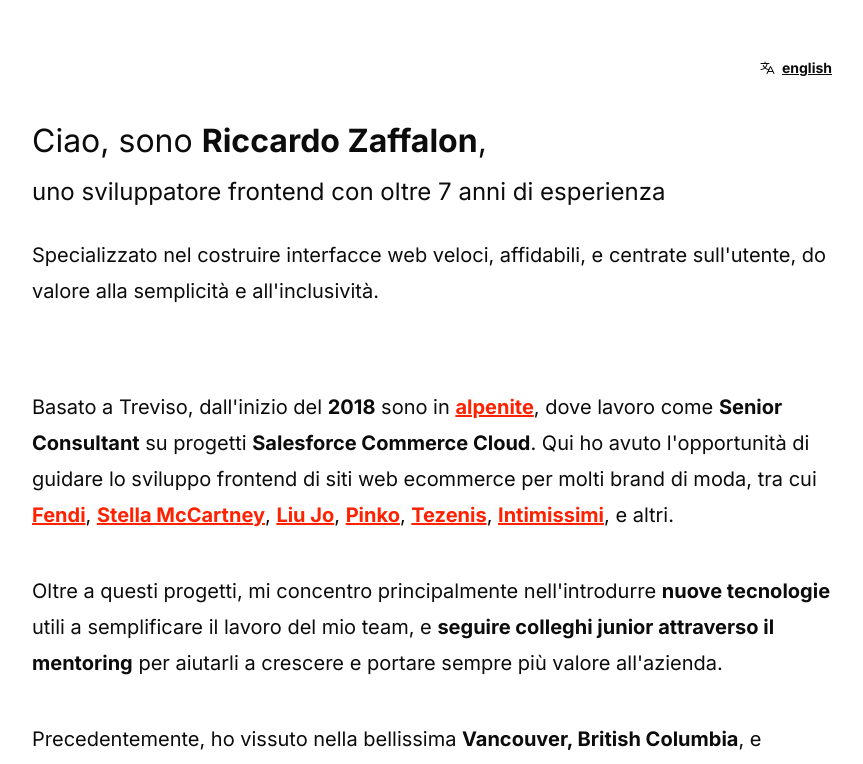
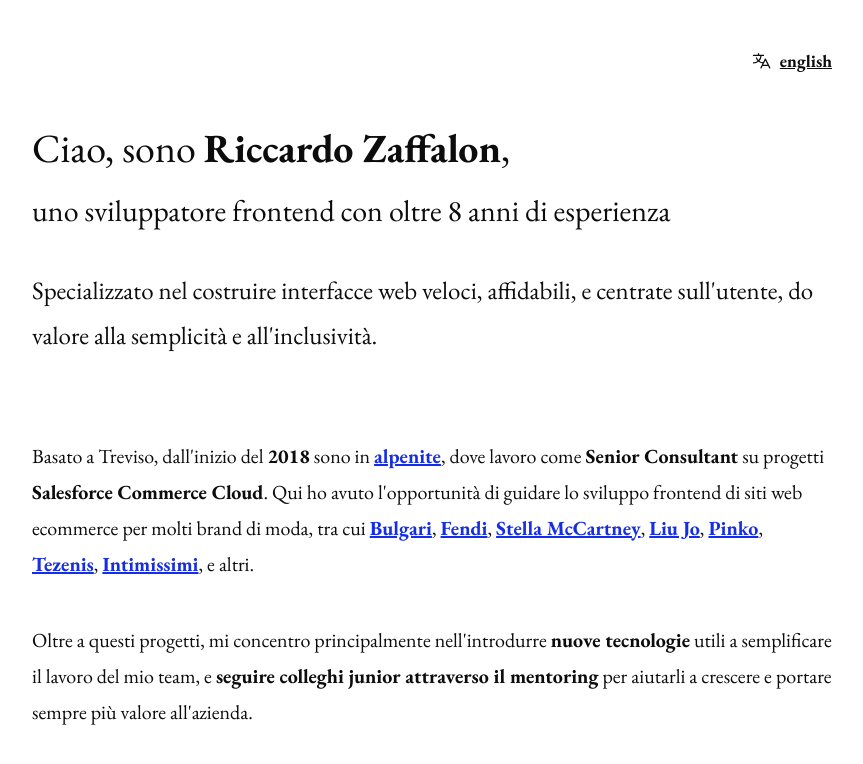
Before and after one commit to RiccardoZaffalon/riccardozaffalon.github.io, a SvelteKit app: page /it in a window 1280 px wide. Shown: the top 764 px of the page, without its empty margins (208-1071 px from the left). Built offline with nearby package versions, Linux system fonts and the light colour scheme.

Commit message:
Update looks and bio

```diff
--- a/src/app.html
+++ b/src/app.html
@@ -5,6 +5,10 @@
 	<meta charset="utf-8" />
 	<link rel="icon" href="%sveltekit.assets%/favicon.ico" />
 	<meta name="viewport" content="width=device-width, initial-scale=1" />
+	<link rel="preconnect" href="https://fonts.googleapis.com" />
+	<link rel="preconnect" href="https://fonts.gstatic.com" crossorigin />
+	<link href="https://fonts.googleapis.com/css2?family=EB+Garamond:ital,wght@0,400..800;1,400..800&display=swap"
+		rel="stylesheet" />
 	%sveltekit.head%
 </head>
 
--- a/src/content/it/bio.md
+++ b/src/content/it/bio.md
@@ -1,4 +1,4 @@
-Basato a Treviso, dall'inizio del **2018** sono in [alpenite](//www.alpenite.com), dove lavoro come **Senior Consultant** su progetti **Salesforce Commerce Cloud**. Qui ho avuto l'opportunità di guidare lo sviluppo frontend di siti web ecommerce per molti brand di moda, tra cui [Fendi](https://www.fendi.com/), [Stella McCartney](https://www.stellamccartney.com/), [Liu Jo](//www.liujo.com), [Pinko](//www.pinko.com), [Tezenis](//www.tezenis.com), [Intimissimi](//www.intimissimi.com), e altri.
+Basato a Treviso, dall'inizio del **2018** sono in [alpenite](//www.alpenite.com), dove lavoro come **Senior Consultant** su progetti **Salesforce Commerce Cloud**. Qui ho avuto l'opportunità di guidare lo sviluppo frontend di siti web ecommerce per molti brand di moda, tra cui [Bulgari](https://www.bulgari.com), [Fendi](https://www.fendi.com/), [Stella McCartney](https://www.stellamccartney.com/), [Liu Jo](//www.liujo.com), [Pinko](//www.pinko.com), [Tezenis](//www.tezenis.com), [Intimissimi](//www.intimissimi.com), e altri.
 
 Oltre a questi progetti, mi concentro principalmente nell'introdurre **nuove tecnologie** utili a semplificare il lavoro del mio team, e **seguire colleghi junior attraverso il mentoring** per aiutarli a crescere e portare sempre più valore all'azienda.
 
--- a/src/content/it/intro.md
+++ b/src/content/it/intro.md
@@ -1,5 +1,5 @@
 # Ciao, sono [Riccardo Zaffalon](/it),
 
-## uno sviluppatore frontend con oltre 7 anni di esperienza
+## uno sviluppatore frontend con oltre 8 anni di esperienza
 
 ### Specializzato nel costruire interfacce web veloci, affidabili, e centrate sull'utente, do valore alla semplicità e all'inclusività.
--- a/src/routes/+layout.svelte
+++ b/src/routes/+layout.svelte
@@ -2,14 +2,7 @@
 	import '../styles/main.scss';
 </script>
 
-<svelte:head>
-	<link rel="preconnect" href="https://fonts.googleapis.com" />
-	<link rel="preconnect" href="https://fonts.gstatic.com" crossorigin />
-	<link
-		href="https://fonts.googleapis.com/css2?family=Inter:ital,opsz,wght@0,14..32,100..900;1,14..32,100..900&display=swap"
-		rel="stylesheet"
-	/>
-</svelte:head>
+<svelte:head></svelte:head>
 
 <main>
 	<slot />
--- a/src/styles/main.scss
+++ b/src/styles/main.scss
@@ -12,7 +12,12 @@ $breakpoint: 768px;
 	--color-background: #ffffff;
 	--color-foreground: rgb(12, 12, 12);
 	--color-foreground-dimmed: rgb(122, 122, 122);
-	--color-accent: rgb(255, 34, 0);
+	--color-accent: rgb(22, 46, 227);
+	font-size: 125%;
+
+	@include large {
+		// font-size: 150%;
+	}
 }
 
 @media (prefers-color-scheme: dark) {
@@ -30,35 +35,22 @@ $breakpoint: 768px;
 }
 
 @font-face {
-	font-family: 'Inter-fb-hv';
-	size-adjust: 103%;
-	ascent-override: 86%;
-	src: local('Helvetica');
-}
-
-@font-face {
-	font-family: 'Inter-fb-ar';
-	size-adjust: 103%;
-	ascent-override: 86%;
-	src: local('Arial');
+	font-family: 'serif-fallback';
+	size-adjust: 88%;
+	src: local('Georgia');
 }
 
 body {
 	background-color: var(--color-background);
 	color: var(--color-foreground);
-	font-size: 16px;
 	line-height: 1.8;
-	font-family: 'Inter', 'Inter-fb-hv', 'Inter-fb-ar', sans-serif;
+	font-family: 'EB Garamond', 'serif-fallback', serif;
 	font-optical-sizing: auto;
 	font-style: normal;
 	font-weight: 400;
 	-webkit-font-smoothing: antialiased;
 	-moz-osx-font-smoothing: grayscale;
 	cursor: default;
-
-	@include large {
-		font-size: 20px;
-	}
 }
 
 a {
```
Also changed, not shown: src/content/en/bio.md (+1 -1 lines), src/content/en/intro.md (+1 -1 lines).
